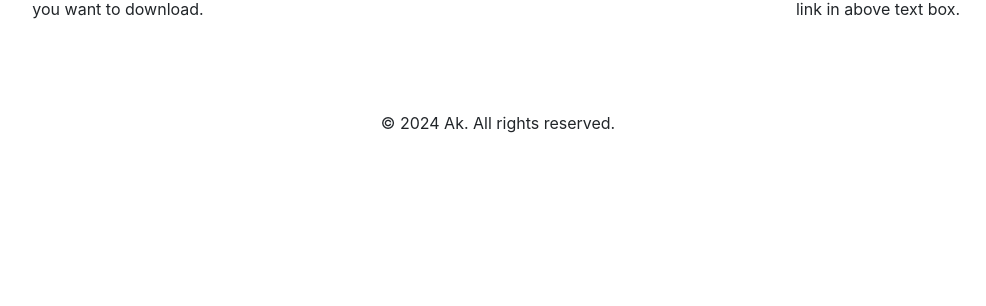
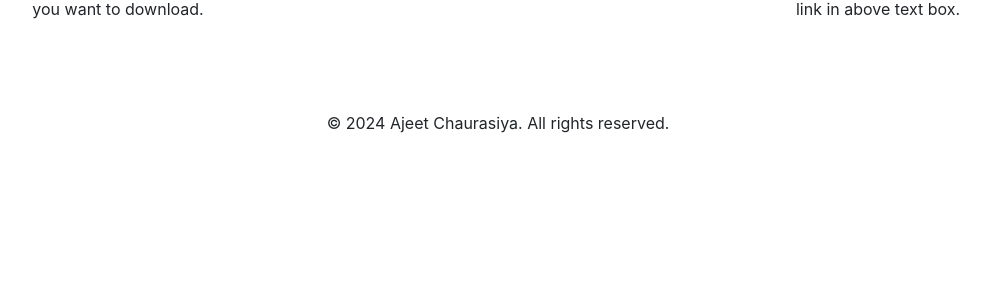
Before and after one commit to AJEETCHAURASIYA/ytvideodownload, a Django app: page / in a window 1280 px wide. Shown: the part 494-800 px from the top of the page, without its empty margins (142-1128 px from the left). Run offline with Django 5.2, Linux system fonts and the light colour scheme; some libraries are stand-ins or nearby versions.

Commit message:
Update index.html

```diff
--- a/ytapp/templates/index.html
+++ b/ytapp/templates/index.html
@@ -63,7 +63,7 @@
 
     <!-- Footer -->
     <footer class="text-center py-4">
-        <p>&copy; 2024 Ak. All rights reserved.</p>
+        <p>&copy; 2024 Ajeet Chaurasiya. All rights reserved.</p>
     </footer>
 
 
```
